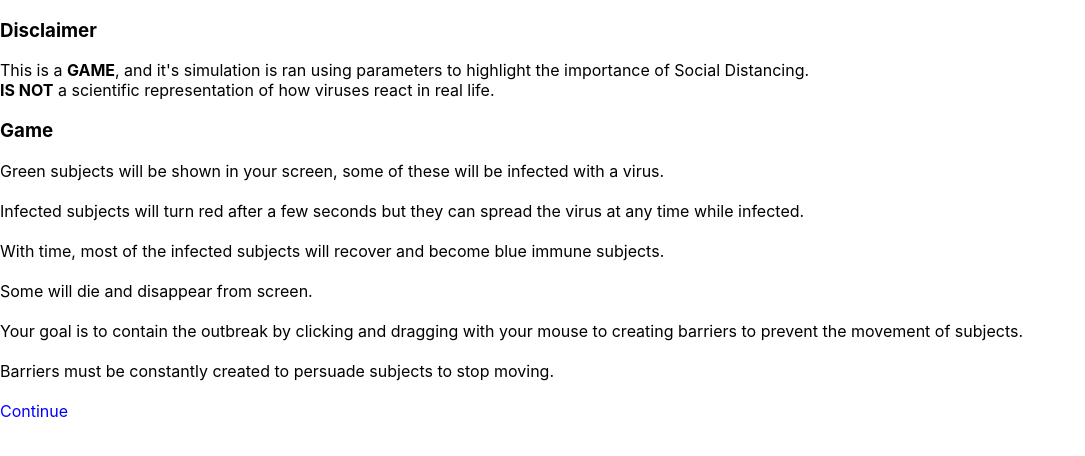
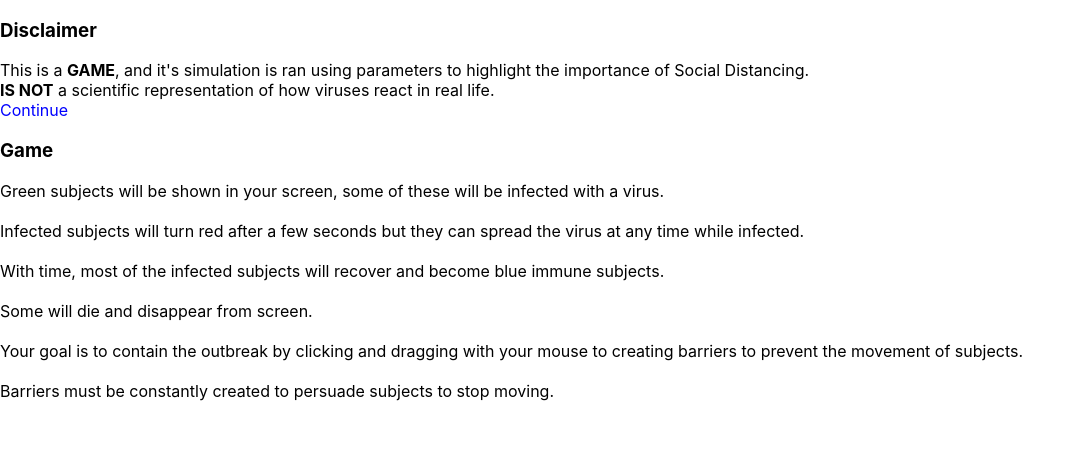
Before and after one commit to cristianszwarc/distancing, a React app: page / in a window 1280 px wide. Shown: the top 456 px of the page, without its empty margins (0-1085 px from the left). Built offline with nearby package versions, Linux system fonts and the light colour scheme.

Commit message:
disclaimer and readme update

```diff
--- a/src/App.jsx
+++ b/src/App.jsx
@@ -23,6 +23,8 @@ class App extends Component {
           <span>
             This is a <strong>GAME</strong>, and it's simulation is ran using parameters to highlight the importance of Social Distancing. <br/>
             <strong>IS NOT</strong> a scientific representation of how viruses react in real life. <br/>
+            <a onClick={this.handleClick}>Continue</a>
+
           </span>
           <h3>Game</h3>
           <span>
@@ -39,7 +41,6 @@ class App extends Component {
             Barriers must be constantly created to persuade subjects to stop moving.<br/>
             <br/>
           </span>
-          <a onClick={this.handleClick}>Continue</a>
         </div>
       );
     } else {
```
Also changed, not shown: 2 other files (tests, documents, lock files or other folders).
